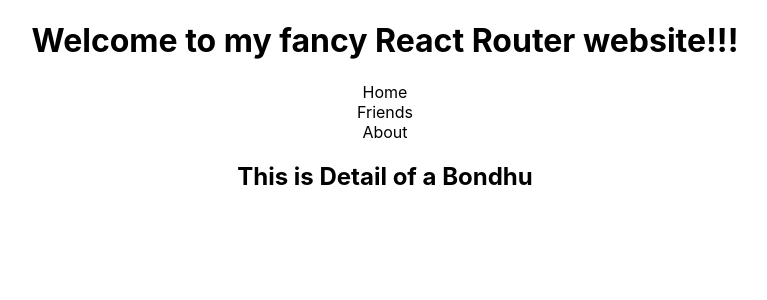
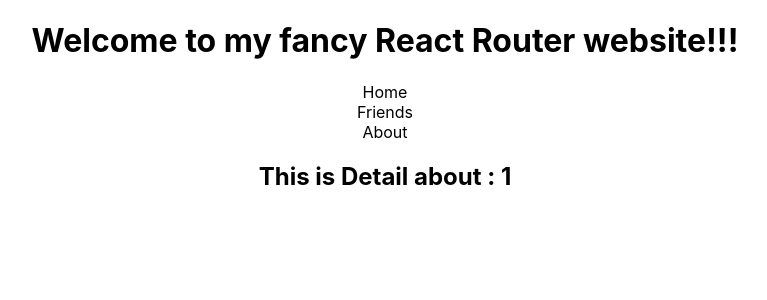
Before and after one commit to neyaznafiz/React-Router, a React (Create React App) app: page /friend/1 in a window 1280 px wide. Shown: the top 300 px of the page, without its empty margins (255-1022 px from the left). Built offline with nearby package versions, Linux system fonts and the light colour scheme.

Commit message:
useParams

```diff
--- a/src/components/FriendDetail/FriendDetail.js
+++ b/src/components/FriendDetail/FriendDetail.js
@@ -1,9 +1,13 @@
 import React from 'react';
+import { useParams } from 'react-router-dom';
 
 const FriendDetail = () => {
+
+const params = useParams()
+
     return (
         <div>
-            <h2>This is Detail of a Bondhu</h2>
+            <h2>This is Detail about : {params.friendId}</h2>
         </div>
     );
 };
```
